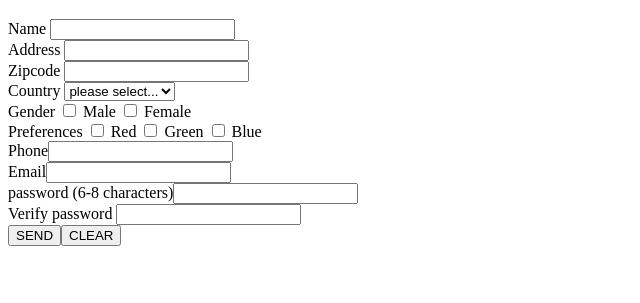
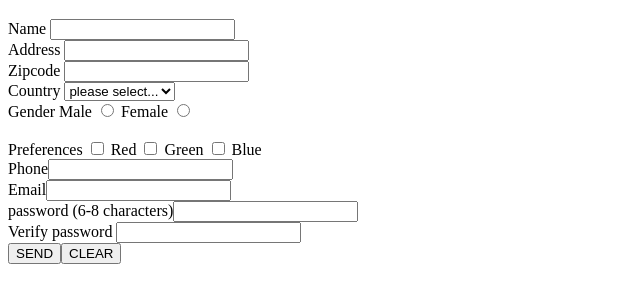
Before and after one commit to Haison1111/c4ejs138, a plain HTML site: page homework/bai tap 6.html in a window 1280 px wide. Shown: the part 61-364 px from the top of the page, without its empty margins (0-640 px from the left). Drawn offline with Linux system fonts and the light colour scheme.

Commit message:
add homework/bai tap 6.html

```diff
--- a/homework/bai tap 6.html
+++ b/homework/bai tap 6.html
@@ -21,12 +21,13 @@
         <option value="Korea">Korea</option>
       </select>
       <div>
-      <label for="Gender"> Gender </label>
-      <input type="checkbox" id="Gender1" name="Gender1" value="Male">
-      <lable for ="Gender1"> Male </lable><span>
-        <input type="checkbox" id="Gender2" name="Gender2" value="Female">
-        <lable for ="Gender2"> Female </lable>
-      </span>
+        <span>Gender
+        <label for="Gender">Male</label>
+        <input id="gender" type="radio" name="gender">
+        <label for="Gender">Female</label>
+        <input id="Gender" type="radio" name="gender">
+        </span>
+      </div>
       <br>
         <label for="Preferences" > Preferences</label>
         <input type="checkbox" id="Color1" name="Color1" value="Red">
```
